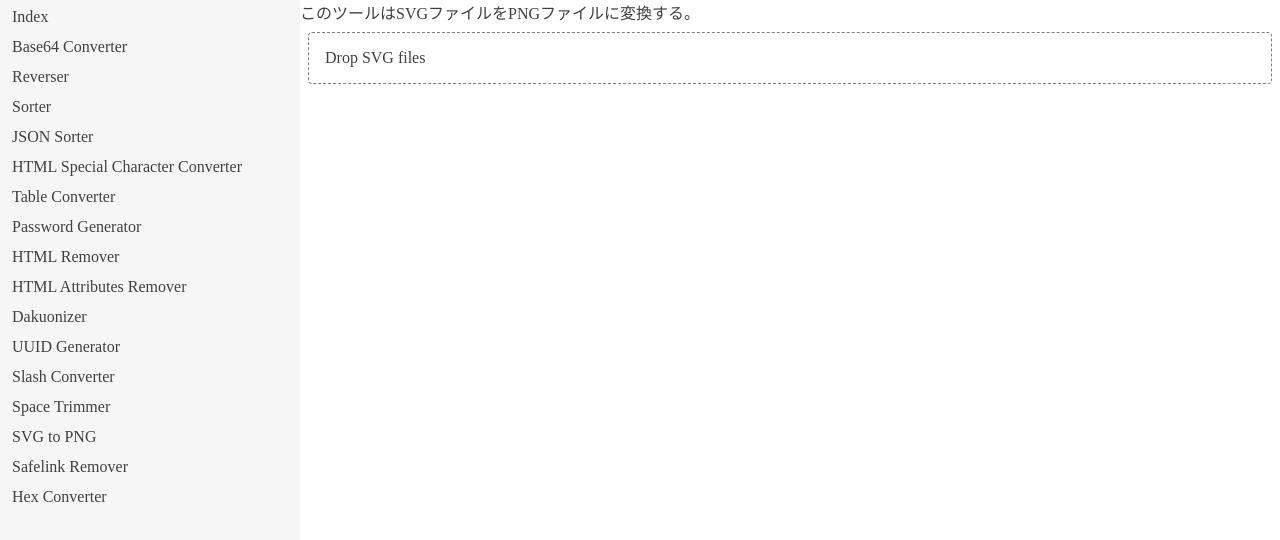
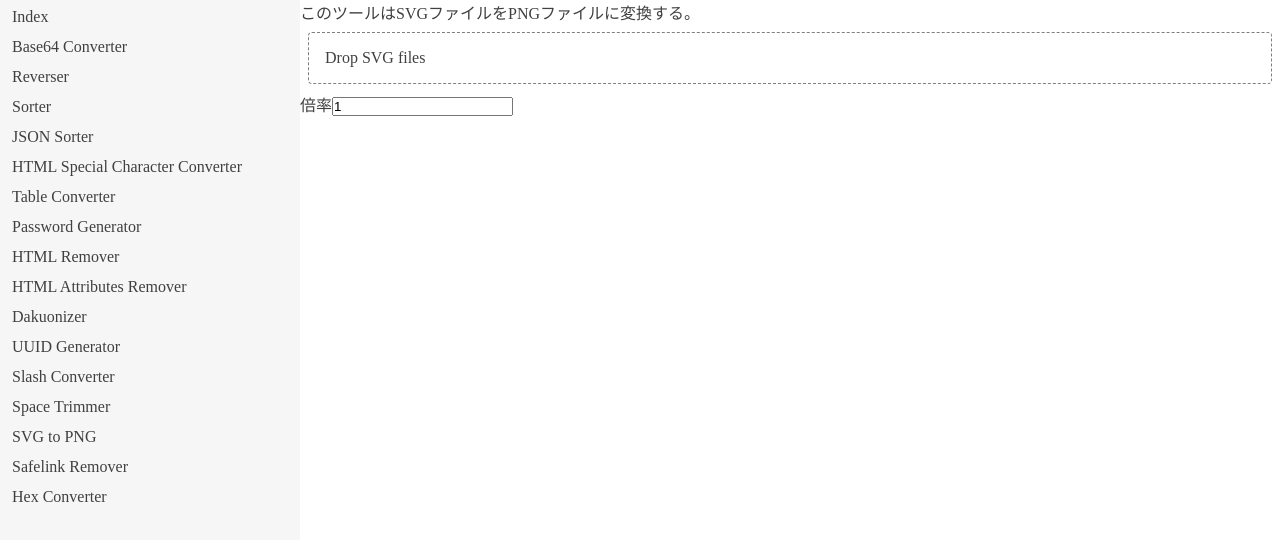
Before and after one commit to kkawaharanet/misc-tools, a React (Vite) app: page /svg-to-png in a window 1280 px wide. Shown: the top 540 px of the page. Built offline with nearby package versions, Linux system fonts and the light colour scheme.

Commit message:
SVG to PNGの倍率を変更できるようにした Table Converterの挙動を修正した

```diff
--- a/package.json
+++ b/package.json
@@ -29,7 +29,7 @@
     "stylelint-config-recess-order": "^7.6.1",
     "stylelint-config-standard-scss": "^16.0.0",
     "typescript": "~5.9.3",
-    "typescript-eslint": "^8.55.0",
+    "typescript-eslint": "^8.56.0",
     "vite": "^7.3.1"
   }
 }
--- a/src/app/svg-to-png/page.tsx
+++ b/src/app/svg-to-png/page.tsx
@@ -6,6 +6,7 @@ import { Svg } from "./svg";
 export default function SvgToPng() {
   const dropzoneRef = useRef<HTMLDivElement>(null);
   const [svgs, setSvgs] = useState<Svg[]>([]);
+  const [scale, setScale] = useState(1);
 
   function handleDragOver(event: DragEvent) {
     event.preventDefault();
@@ -24,10 +25,12 @@ export default function SvgToPng() {
     const files = Array.from(event.dataTransfer.files);
     const svgFiles = files.filter((file) => file?.type === "image/svg+xml");
     const svgTexts = await Promise.all(
-      svgFiles.map((svgFile) => svgFile.text())
+      svgFiles.map((svgFile) => svgFile.text()),
     );
     const svgs = await Promise.all(
-      svgTexts.map((text, index) => Svg.create(svgFiles[index].name, text))
+      svgTexts.map((text, index) =>
+        Svg.create(svgFiles[index].name, text, scale),
+      ),
     );
     setSvgs(svgs);
   }
@@ -44,6 +47,16 @@ export default function SvgToPng() {
       >
         Drop SVG files
       </div>
+      <div>
+        <label htmlFor="numberScale">倍率</label>
+        <input
+          type="number"
+          min={1}
+          value={scale}
+          onChange={(e) => setScale(parseInt(e.target.value))}
+          id="numberScale"
+        />
+      </div>
       {svgs.length >= 1 && <div>画像をクリックするとダウンロードできる。</div>}
       <div>
         {svgs.map((svg, index) => (
--- a/src/app/svg-to-png/svg.ts
+++ b/src/app/svg-to-png/svg.ts
@@ -8,20 +8,31 @@ export class Svg {
     public readonly svgUrl: string,
     public readonly canvas: HTMLCanvasElement,
     public readonly image: HTMLImageElement,
-    public readonly pngUrl: string
+    public readonly pngUrl: string,
   ) {}
 
-  public static async create(name: string, text: string): Promise<Svg> {
+  /**
+   * オブジェクトを生成する
+   * @param name ファイル名
+   * @param text SVGテキスト
+   * @param scale 倍率
+   * @returns オブジェクト
+   */
+  public static async create(
+    name: string,
+    text: string,
+    scale = 1,
+  ): Promise<Svg> {
     return new Promise((resolve) => {
       const blob = new Blob([text], { type: "image/svg+xml" });
       const svgUrl = URL.createObjectURL(blob);
       const canvas = document.createElement("canvas");
       const image = new Image();
       image.onload = () => {
-        canvas.width = image.width;
-        canvas.height = image.height;
+        canvas.width = image.width * scale;
+        canvas.height = image.height * scale;
         const ctx = canvas.getContext("2d")!;
-        ctx.drawImage(image, 0, 0);
+        ctx.drawImage(image, 0, 0, canvas.width, canvas.height);
         const pngUrl = canvas.toDataURL("image/url");
         resolve(
           new Svg(
@@ -31,8 +42,8 @@ export class Svg {
             svgUrl,
             canvas,
             image,
-            pngUrl
-          )
+            pngUrl,
+          ),
         );
       };
       image.src = svgUrl;
--- a/src/app/table-converter/page.tsx
+++ b/src/app/table-converter/page.tsx
@@ -29,6 +29,7 @@ class Table {
   constructor(public readonly data: string[][]) {}
 
   static createFrom(text: string, type: TableType | "auto") {
+    text = text.trim();
     const detectedType: TableType = (() => {
       if (type === "auto") {
         return detectTableType(text);
```
Also changed, not shown: 1 other file (tests, documents, lock files or other folders).
